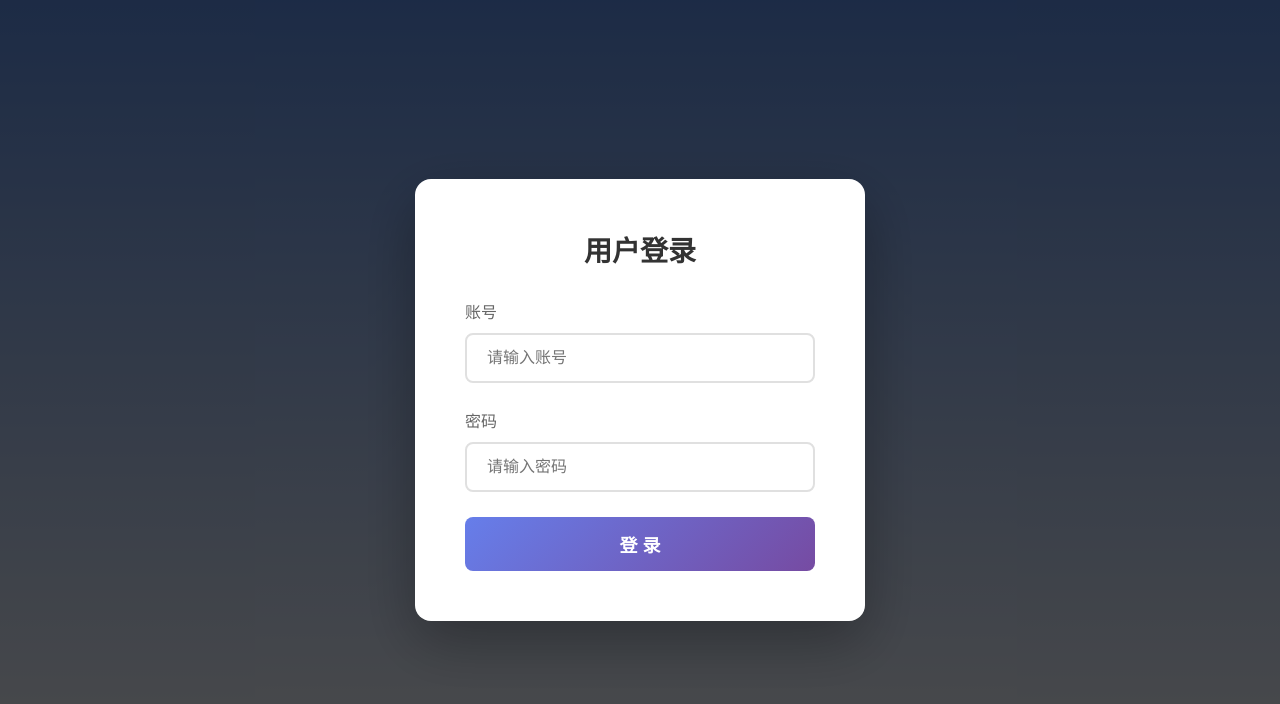
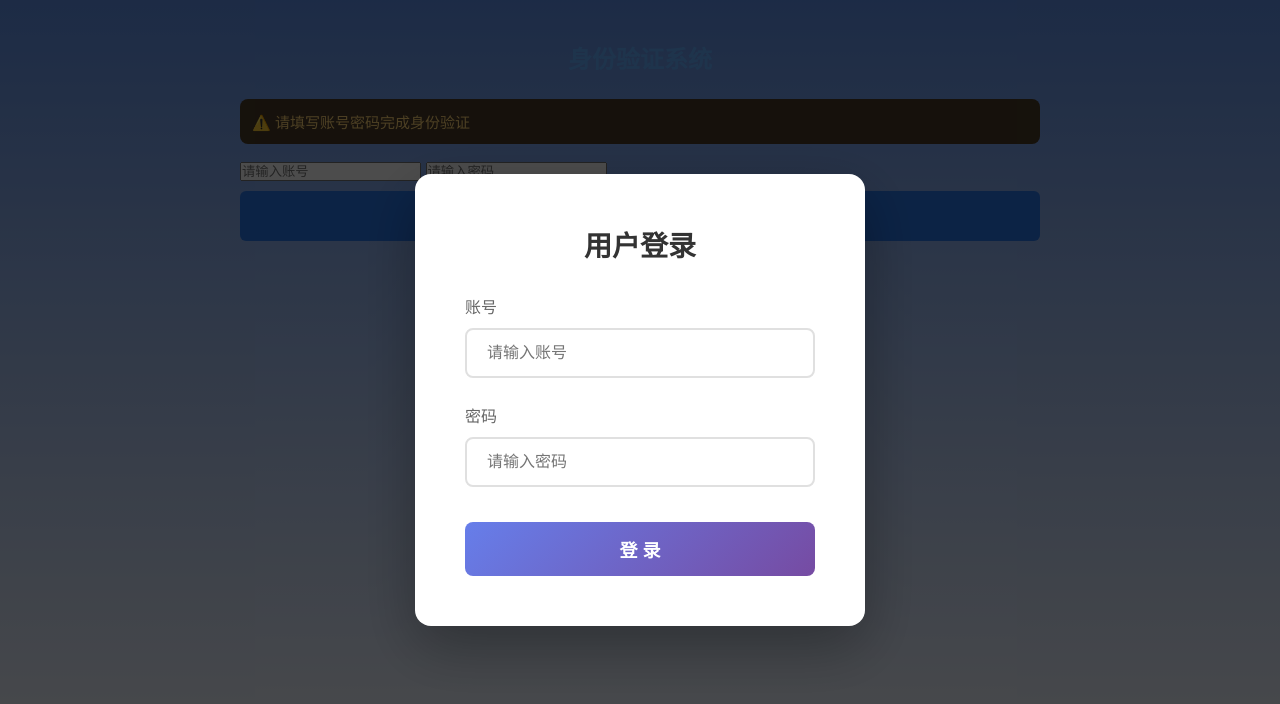
Before and after one commit to c745/JiChuYe, a plain HTML site: page index.html in a window 1280 px wide. Drawn offline with Linux system fonts and the light colour scheme.

Commit message:
Update index.html

```diff
--- a/index.html
+++ b/index.html
@@ -581,9 +581,49 @@
                 padding: 25px;
             }
         }
+        h2{
+		    text-align:center;
+		    margin-bottom:24px;
+		    color:#67b0ff;
+		}
+		#tip{
+		    padding:12px;
+		    border-radius:8px;
+		    margin-bottom:16px;
+		    font-size:15px;
+		}
+		.tip-good{
+		    background:#214238;
+		    color:#80dfb5;
+		}
+		.tip-warn{
+		    background:#4b3b28;
+		    color:#ffd477;
+		}
+		button{
+		    width:100%;
+		    padding:13px;
+		    margin-top:10px;
+		    border:none;
+		    border-radius:6px;
+		    background:#2976e8;
+		    color:#fff;
+		    font-size:16px;
+		    cursor:pointer;
+		}
+		button:hover{
+		    background:#2062c9;
+		}
     </style>
 </head>
 <body>
+    <div class="container">
+	    <h2>身份验证系统</h2>
+	    <div id="tip"></div>
+	    <input id="userName" placeholder="请输入账号">
+	    <input id="pwd" type="password" placeholder="请输入密码">
+	    <button onclick="saveAuth()">确认验证</button>
+	</div>
     <!-- 登录界面 -->
     <div id="loginModal" class="login-modal">
         <div class="login-box">
@@ -1125,6 +1165,60 @@
                 login();
             }
         });
+        // 时间常量
+		const EXPIRE_24H = 24 * 60 * 60 * 1000;
+		const REFRESH_1H = 60 * 60 * 1000;
+
+		// 页面加载执行
+		window.onload = function(){
+		    checkAuthStatus();
+		    // 每小时强制刷新网页
+		    setTimeout(function(){
+		        location.reload();
+		    }, REFRESH_1H);
+		}
+
+		// 校验24小时有效期
+		function checkAuthStatus(){
+		    let loginStamp = localStorage.getItem("login_timestamp");
+		    let tipBox = document.getElementById("tip");
+		    if(!loginStamp){
+		        tipBox.className = "tip-warn";
+		        tipBox.innerText = "⚠️ 请填写账号密码完成身份验证";
+		        return false;
+		    }
+		    let now = Date.now();
+		    // 超过24小时，清空数据
+		    if(now - parseInt(loginStamp) > EXPIRE_24H){
+		        localStorage.removeItem("login_timestamp");
+		        localStorage.removeItem("account");
+		        localStorage.removeItem("password");
+		        tipBox.className = "tip-warn";
+		        tipBox.innerText = "⏰ 24小时验证时效过期，请重新登录";
+		        return false;
+		    }
+		    // 未过期，回填账号，显示剩余时间
+		    document.getElementById("userName").value = localStorage.getItem("account");
+		    let remainHour = ((EXPIRE_24H - (now - loginStamp)) / 3600000).toFixed(1);
+		    tipBox.className = "tip-good";
+		    tipBox.innerText = "✅ 验证有效，剩余时效："+remainHour+" 小时，网页每小时自动刷新";
+		    return true;
+		}
+
+		// 保存账号密码和时间戳
+		function saveAuth(){
+		    let acc = document.getElementById("userName").value;
+		    let pw = document.getElementById("pwd").value;
+		    if(!acc || !pw){
+		        document.getElementById("tip").innerText = "账号、密码不可以为空";
+		        document.getElementById("tip").className = "tip-warn";
+		        return;
+		    }
+		    localStorage.setItem("account", acc);
+		    localStorage.setItem("password", pw);
+		    localStorage.setItem("login_timestamp", Date.now());
+		    checkAuthStatus();
+		}
     </script>
 </body>
 </html>
```
